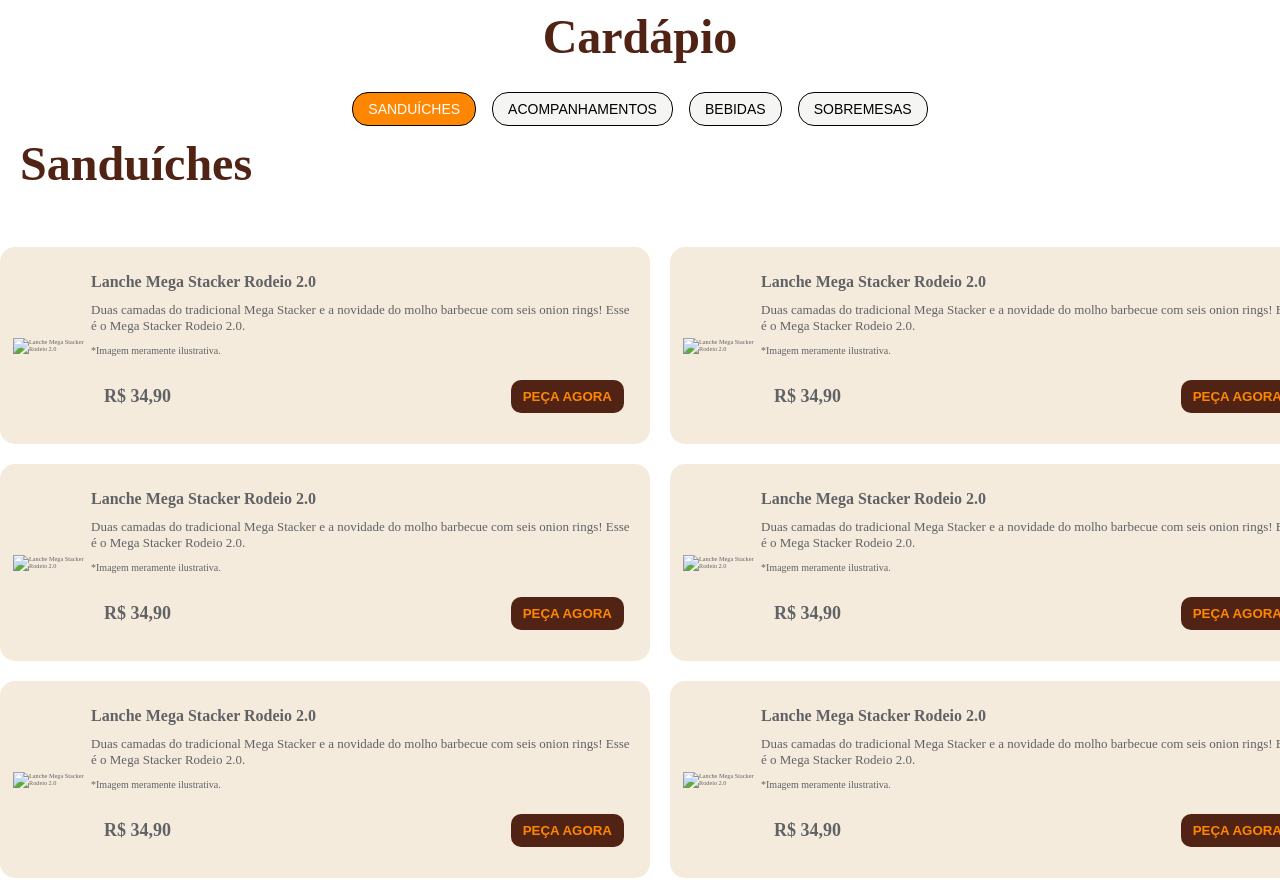
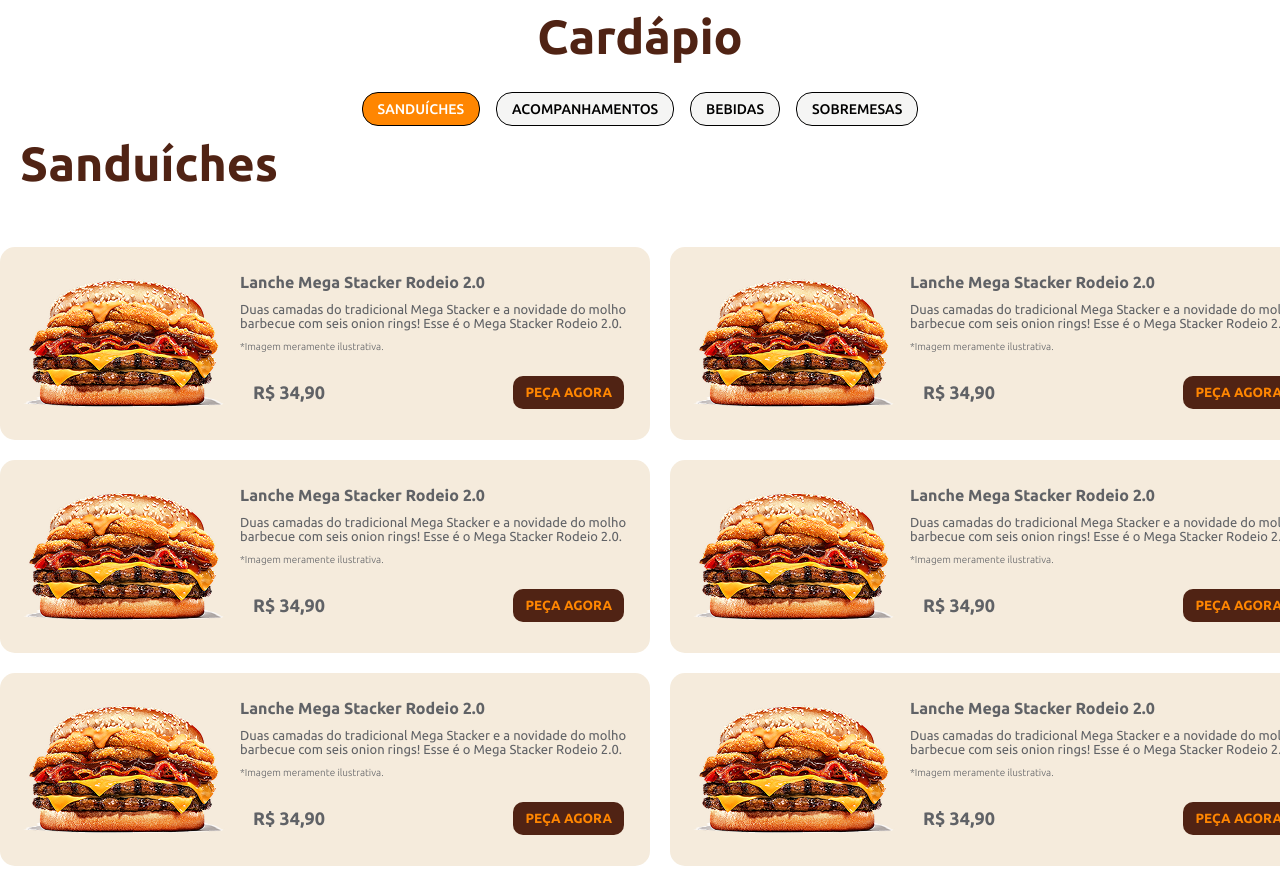
Before and after one commit to JoseMaksud/UNISAGRADO-Projeto-Cardapio, a plain HTML site: page index.html in a window 1280 px wide. Shown: the part 740-1621 px from the top of the page. Drawn offline with Linux system fonts and the light colour scheme.

Commit message:
Consertando erros

```diff
--- a/index.html
+++ b/index.html
@@ -85,7 +85,7 @@
             <div class="cardapioItens">
                 <div class="cardapioCard">
                     <div class="imgCard">
-                        <img src="Mega-Stacker-Rodeio-2.0.png" alt="Lanche Mega Stacker Rodeio 2.0">
+                        <img src="img/Mega-Stacker-Rodeio-2.0.png" alt="Lanche Mega Stacker Rodeio 2.0">
                     </div>
                     <div class="informationsCard">
                         <h3 class="titleCard">Lanche Mega Stacker Rodeio 2.0</h3>
@@ -101,7 +101,7 @@
                 </div>
                 <div class="cardapioCard">
                     <div class="imgCard">
-                        <img src="Mega-Stacker-Rodeio-2.0.png" alt="Lanche Mega Stacker Rodeio 2.0">
+                        <img src="img/Mega-Stacker-Rodeio-2.0.png" alt="Lanche Mega Stacker Rodeio 2.0">
                     </div>
                     <div class="informationsCard">
                         <h3 class="titleCard">Lanche Mega Stacker Rodeio 2.0</h3>
@@ -117,7 +117,7 @@
                 </div>
                 <div class="cardapioCard">
                     <div class="imgCard">
-                        <img src="Mega-Stacker-Rodeio-2.0.png" alt="Lanche Mega Stacker Rodeio 2.0">
+                        <img src="img/Mega-Stacker-Rodeio-2.0.png" alt="Lanche Mega Stacker Rodeio 2.0">
                     </div>
                     <div class="informationsCard">
                         <h3 class="titleCard">Lanche Mega Stacker Rodeio 2.0</h3>
@@ -133,7 +133,7 @@
                 </div>
                 <div class="cardapioCard">
                     <div class="imgCard">
-                        <img src="Mega-Stacker-Rodeio-2.0.png" alt="Lanche Mega Stacker Rodeio 2.0">
+                        <img src="img/Mega-Stacker-Rodeio-2.0.png" alt="Lanche Mega Stacker Rodeio 2.0">
                     </div>
                     <div class="informationsCard">
                         <h3 class="titleCard">Lanche Mega Stacker Rodeio 2.0</h3>
@@ -149,7 +149,7 @@
                 </div>
                 <div class="cardapioCard">
                     <div class="imgCard">
-                        <img src="Mega-Stacker-Rodeio-2.0.png" alt="Lanche Mega Stacker Rodeio 2.0">
+                        <img src="img/Mega-Stacker-Rodeio-2.0.png" alt="Lanche Mega Stacker Rodeio 2.0">
                     </div>
                     <div class="informationsCard">
                         <h3 class="titleCard">Lanche Mega Stacker Rodeio 2.0</h3>
@@ -165,7 +165,7 @@
                 </div>
                 <div class="cardapioCard">
                     <div class="imgCard">
-                        <img src="Mega-Stacker-Rodeio-2.0.png" alt="Lanche Mega Stacker Rodeio 2.0">
+                        <img src="img/Mega-Stacker-Rodeio-2.0.png" alt="Lanche Mega Stacker Rodeio 2.0">
                     </div>
                     <div class="informationsCard">
                         <h3 class="titleCard">Lanche Mega Stacker Rodeio 2.0</h3>
--- a/style.css
+++ b/style.css
@@ -5,6 +5,7 @@
     border: 0;
     padding: 0;
     box-sizing: border-box;
+    font-family: "Ubuntu", sans-serif;
 }
 
 :root{
```
